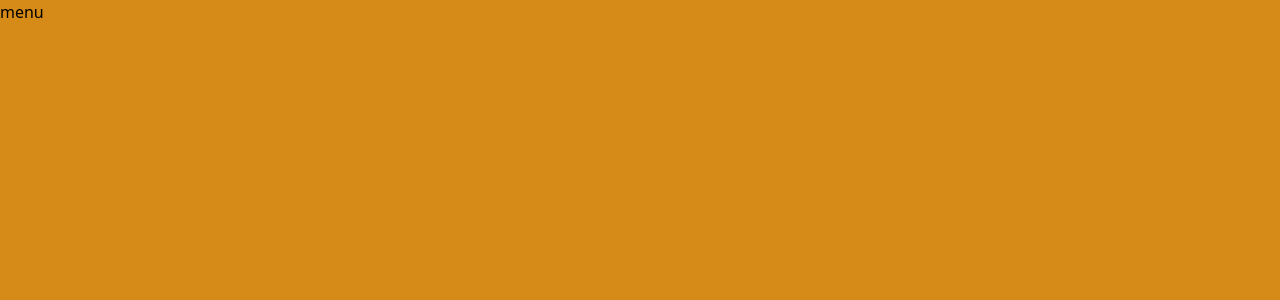
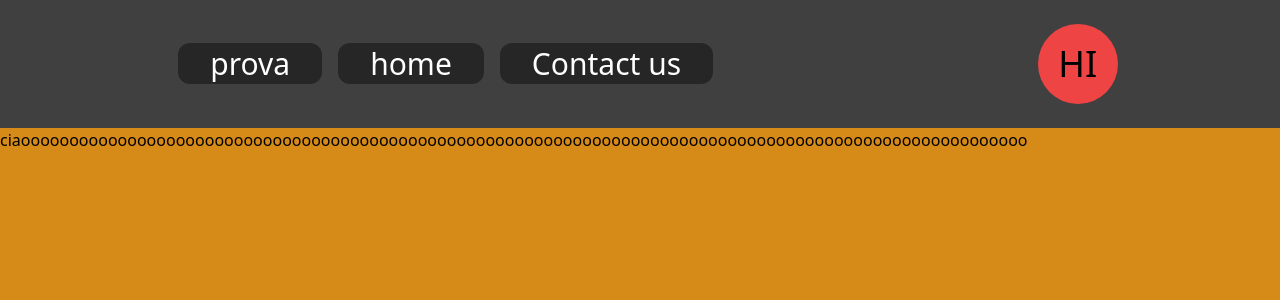
Before and after one commit to alessandromarangoni/vite-boolfolio, a Vue app: page /prova in a window 1280 px wide. Before the commit this address had no page. Shown: the top 300 px of the page. Built offline with nearby package versions, Linux system fonts and the light colour scheme.

Commit message:
aggiungo routes no content to fix all PROVA

```diff
--- a/src/App.vue
+++ b/src/App.vue
@@ -1,18 +1,17 @@
 <script>
+  import axios from 'Axios'
   import AppMain from './components/AppMain.vue'
-  import axios from 'Axios'
+  import AppHeader from './components/AppHeader.vue'
   export default {
     components: {
       AppMain,
+      AppHeader
     },
   }
 </script>
 
 <template>
-  <!-- questo header simula un appheader che ci fa navigare tra le page -->
-  <header>
-    menu
-  </header>
+  <AppHeader />
 
   <router-view></router-view>
 
--- /dev/null
+++ b/src/components/AppHeader.vue
@@ -0,0 +1,32 @@
+<script>
+export default {
+    name: 'AppHeader',
+    data() {
+        return {
+            links:[
+                {
+                    nome:'prova'
+                },
+                {
+                    nome:'home'
+                },
+                {
+                    nome:'Contact us'
+                }
+            ]
+        }
+    },
+}
+</script>
+<template>
+        <div class="flex justify-around items-center h-32 bg-neutral-700">
+            <div class="">
+                    <template v-for="link in links">
+                        <router-link :to="{ name: link.nome }" class="px-8 ms-4 rounded-xl text-3xl text-white bg-neutral-800" >{{ link.nome }}</router-link>
+                    </template>
+            </div>
+            <div class="h-20 w-20 bg-red-500 rounded-full text-center">
+                <span class="mt-5 block text-4xl">HI </span>
+            </div>
+        </div>
+</template>
--- a/src/components/AppMain.vue
+++ b/src/components/AppMain.vue
@@ -1,37 +1,38 @@
 <script>
 import axios from 'Axios'
+import ProjectCard from './ProjectCard.vue';
 
 export default{
-    name:'Appmain',
-    data(){
-        return{
-            ApiUrl:'http://localhost:8000/api/projects',
-            callToApi:'',
-            projects:[],
+    name: "Appmain",
+    components: {
+        ProjectCard
+    },
+    data() {
+        return {
+            ApiUrl: "http://localhost:8000/api/projects",
+            callToApi: "",
+            projects: [],
+        };
+    },
+    methods: {
+        getApiData() {
+            axios.get(this.ApiUrl).then(resp => {
+                this.callToApi = resp.data;
+                this.projects = this.callToApi.results;
+                console.log(this.projects)
+            });
         }
     },
-    methods:{
-       getApiData(){
-        axios.get(this.ApiUrl).then(resp => {
-           this.callToApi = resp.data;
-            this.projects=this.callToApi.results
-        })
-       }
-    },
-    mounted(){
-        this.getApiData()
+    mounted() {
+        this.getApiData();
     },
 }
 </script>
 <template>
-    <h1 class="text-6xl font-semibold text-center mt-16 text-white">All Project preview</h1>
-    <div class="flex flex-wrap justify-between p-32">
-        <template class="" v-for="(oggetto, index) in this.projects">
-            <div class="w-96 m-8 p-6 rounded bg-amber-300">
-                <div class="w-6 h-6 bg-blue-500 rounded-full mx-auto my-2 flex items-center"><div class="w-4 h-4 bg-blue-900 rounded-full mx-auto"></div></div>
-                <h1 class="text-3xl font-semibold py-3">{{ oggetto.title}}</h1>
-                <span>{{ oggetto.content }}</span>
-            </div>
+     <h1 class="text-6xl font-semibold text-center mt-16 text-white">All Project preview</h1>
+    <div class="flex flex-wrap justify-around">
+        <template v-for="(oggetto, index) in projects">
+        <ProjectCard :prova="oggetto"></ProjectCard>
     </template>
     </div>
 </template>
--- a/src/components/ProjectCard.vue
+++ b/src/components/ProjectCard.vue
@@ -1,11 +1,25 @@
 <script>
+import AppMain from './AppMain.vue'
     export default{
         name:'ProjectCard',
         props: {
-            passProp: Object,
+            prova:Object
         }
     }
 </script>
 <template>
 
+    <div class="w-96 m-8 p-6 rounded bg-amber-300">
+
+        <div class="w-6 h-6 bg-blue-500 rounded-full mx-auto my-2 flex items-center">
+            <div class="w-4 h-4 bg-blue-900 rounded-full mx-auto"></div>
+        </div>
+
+        <h2 class="text-4xl text-center pt-8">
+            {{ this.prova.title}}
+        </h2>
+        <p class="text-center mx-auto w-56">
+            {{ this.prova.content}}
+        </p>
+    </div>
 </template>
--- a/src/components/pages/AppHome.vue
+++ b/src/components/pages/AppHome.vue
@@ -1,5 +1,6 @@
 <script>
 import AppMain from '../AppMain.vue';
+import ProjectCard from '../ProjectCard.vue';
     export default{
             name:'AppHome',
             components: {
--- /dev/null
+++ b/src/components/pages/AppProva.vue
@@ -0,0 +1,10 @@
+<script>
+export default{
+    name: 'AppProva',
+}
+</script>
+<template>
+    <div>
+        ciaoooooooooooooooooooooooooooooooooooooooooooooooooooooooooooooooooooooooooooooooooooooooooooooooooooooooo
+    </div>
+</template>
--- /dev/null
+++ b/src/components/pages/ContactApp.vue
@@ -0,0 +1,10 @@
+<script>
+export default{
+    name:'ContactApp'
+}
+</script>
+<template>
+    <div>
+        contattaci
+    </div>
+</template>
--- a/src/router.js
+++ b/src/router.js
@@ -1,13 +1,24 @@
 import { createRouter, createWebHistory } from 'vue-router'
 import AppHome from './components/pages/AppHome.vue'
-
+import AppProva from './components/pages/AppProva.vue';
+import ContactApp from './components/pages/ContactApp.vue'
 const router = createRouter({
 history: createWebHistory(),
 routes: [
     {
-        path:"/",
+        path:"/home",
         name:"home",
         component: AppHome,
+    },
+    {
+        path:"/prova",
+        name:"prova",
+        component: AppProva,
+    },
+    {
+        path:"/contact-us",
+        name:"Contact us",
+        component: ContactApp,
     },]
 });
 
```
